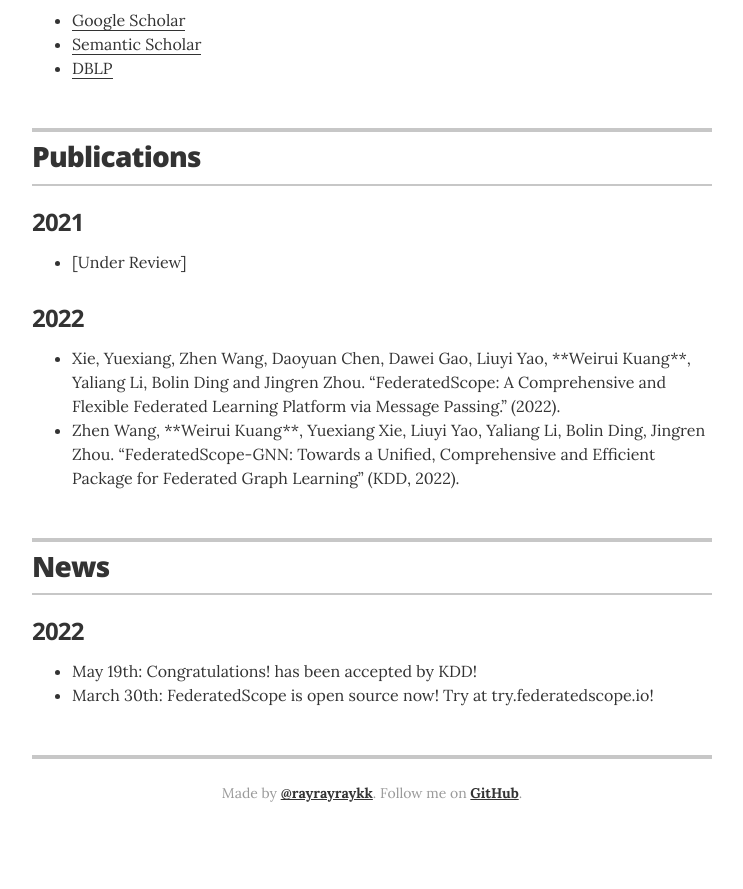
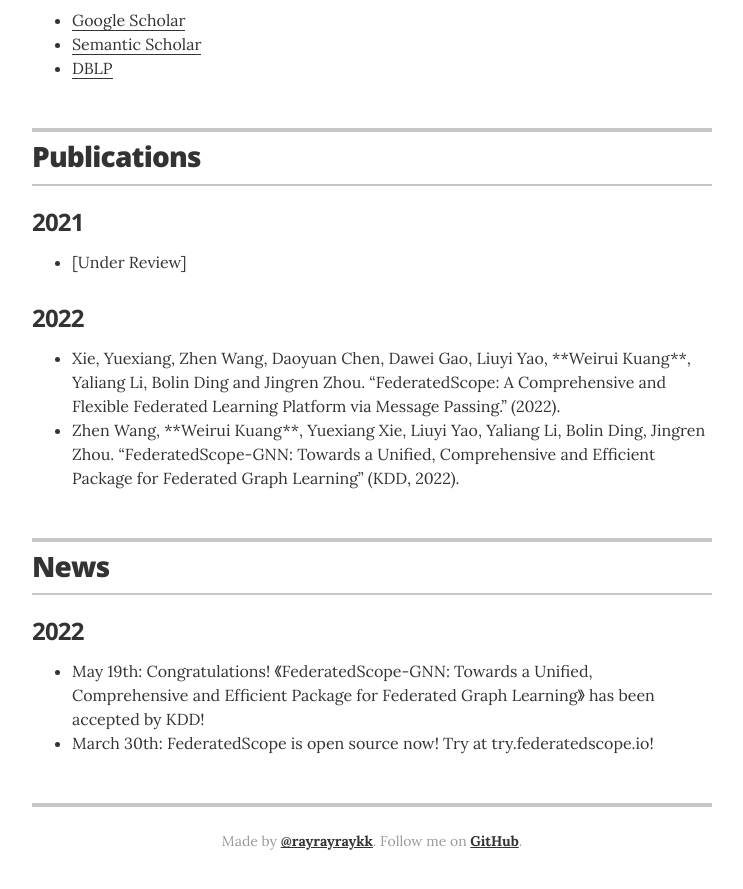
Before and after one commit to rayrayraykk/weiruikuang, a Jekyll site: the page built from index.html, in a window 1280 px wide and 900 px high, scrolled down 1195 px. Shown: the top 889 px of the window, without its empty margins (268-1011 px from the left). Built offline with Jekyll 4.4.1, drawn with Linux system fonts in a browser that asks for light colours; before the commit the page ends 2047 px from its top, so only the background shows below that.

Commit message:
Update news.yml

```diff
--- a/_data/news.yml
+++ b/_data/news.yml
@@ -1,4 +1,4 @@
 - year: 2022
   contents:
-    - content: "May 19th: Congratulations! <FederatedScope-GNN: Towards a Unified, Comprehensive and Efficient Package for Federated Graph Learning> has been accepted by KDD!"
+    - content: "May 19th: Congratulations! 《FederatedScope-GNN: Towards a Unified, Comprehensive and Efficient Package for Federated Graph Learning》 has been accepted by KDD!"
     - content: "March 30th: FederatedScope is open source now! Try at try.federatedscope.io!"
```
